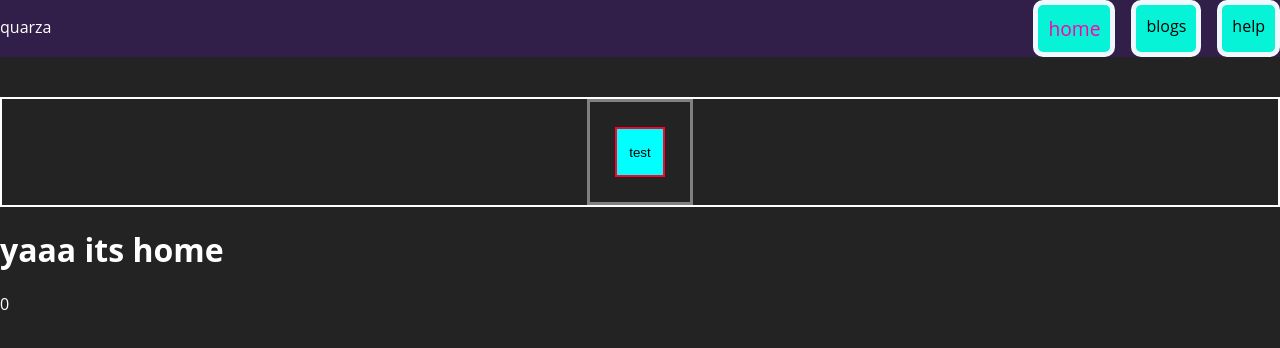
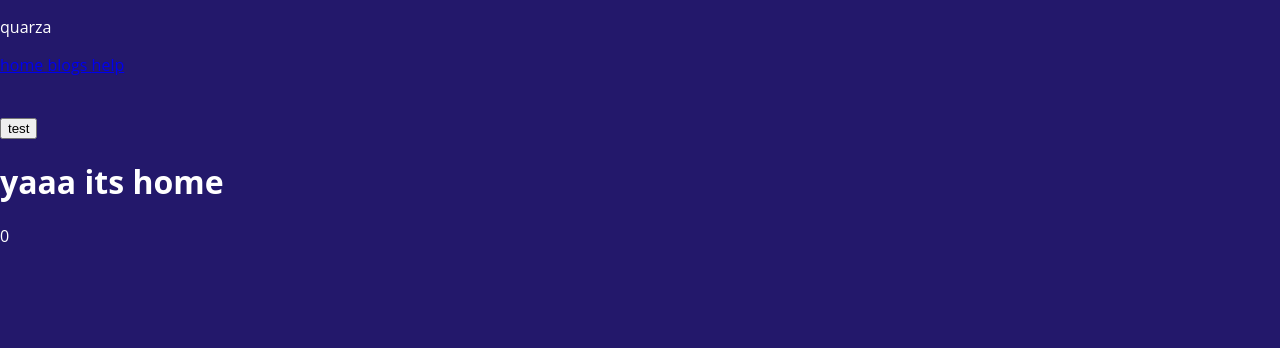
Before and after one commit to quarzasiphix/learning-react, a React (Vite) app: page / in a window 1280 px wide. Shown: the top 348 px of the page. Built offline with nearby package versions, Linux system fonts and the light colour scheme.

Commit message:
cleaned up colors

```diff
--- a/src/index.css
+++ b/src/index.css
@@ -1,122 +1,20 @@
 :root {
   box-sizing: border-box;
+  --primary-color: rgb(35, 24, 107);
+  --secondary-color: rgb(158, 2, 158);
+  --active-color: rgb(249, 211, 244);
+  --text-color: white;
 }
 
 body {
   margin: 0;
-  color: white;
-  background-color: rgb(35, 35, 35);
+  color: var(--text-color);
+  background-color: var(--primary-color);
   font-family: 'Open Sans', sans-serif;
-}
-
-.navbar {
-  display: flex;
-  justify-content: space-between;
-  background-color: rgba(108, 19, 223, 0.2);
-  padding: 0;
-  margin: 0;
-  box-sizing: border-box;
-}
-
-.navbar .links {
-  display: flex;
-  gap: 16px;
-}
-
-.navbar .links a {
-  background-color: rgb(6, 243, 215);
-  padding: 10px;
-  color: rgb(0, 0, 0);
-  text-decoration: none;
-  border: 5px solid aliceblue;
-  border-radius: 10px;
-}
-
-.navbar .links a:hover {
-  transition: 100ms;
-  border: 5px solid rgb(221, 41, 41);
-
-}
-
-.navbar .links a.active {
-  color: rgb(255, 0, 170);
-  font-size: 120%;
-}
-
-
-.help-layout {
-  text-decoration: none;
-  display: flex;
-  justify-content: start;
-  flex-direction: column;
-}
-
-.help-layout nav {
-  display: flex;
-  gap: 20px;
-}
-
-.help-layout a {
-  gap: 30px;
-  text-decoration: none;
-  color: rgb(173, 173, 173);
-}
-
-.help-layout a.active {
-  color: pink;
-}
-
-.blog-preview {
-  padding: 10px 16px;
-  margin: 20px;
-  border-bottom: 1px solid white;
-}
-.blog-preview:hover {
-  box-shadow: 1px 3px 5px rgb(14, 14, 14);
-}
-
-.blog-preview h2 {
-  font-size: 20px;
-  color: rgb(191, 32, 205);
-  margin-bottom: 8px;
 }
 
 main {
   margin: 40px auto;
-}
-
-.fafosec {
-  display: flex;
-  justify-content: center;
-  border: 2px solid white;
-  margin: 0;
-  padding: 0;
-}
-
-
-.fafo {
-  display: flex;
-  align-items: center;
-  justify-content: center;
-  border: 3px solid gray;
-  width: 100px;
-  flex-direction: column;
-  height: 100px;
-  padding: 0px;
-}
-
-.fafo button {
-  margin: 0;
-  width: 50px;
-  height: 50px;
-  background-color: aqua;
-  border: 2px solid rgb(255, 1, 43);
-}
-
-.fafo button:hover {
-  transition: 100ms;
-  border: 2px solid rgb(95, 15, 255);
-  border-radius: 3px;
 }
 
 
```
